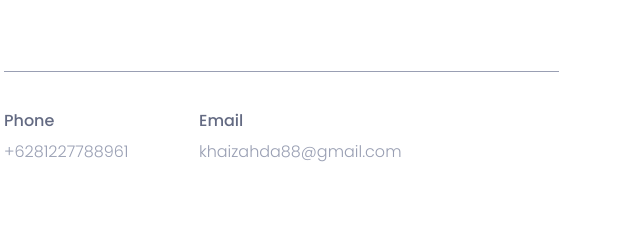
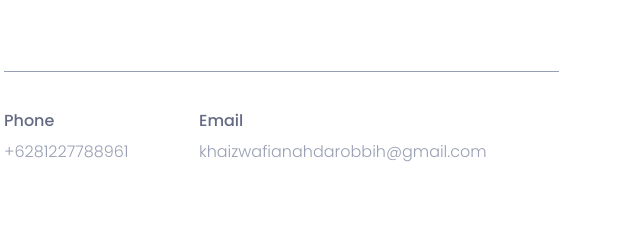
Before and after one commit to Khaiz-ahda/PortofolioV1, a plain HTML site: page index.html in a window 1280 px wide. Shown: the part 1600-1840 px from the top of the page, 66-706 px from the left. Drawn offline with nearby package versions, Linux system fonts and the light colour scheme.

Commit message:
Update index.html

```diff
--- a/index.html
+++ b/index.html
@@ -150,7 +150,7 @@
 									<div class="col-sm-4">
 										<div class="single-about-add-info">
 											<h3>email</h3>
-											<p>khaizahda88@gmail.com</p>
+											<p>khaizwafianahdarobbih@gmail.com</p>
 										</div>
 									</div>
 								</div>
```
